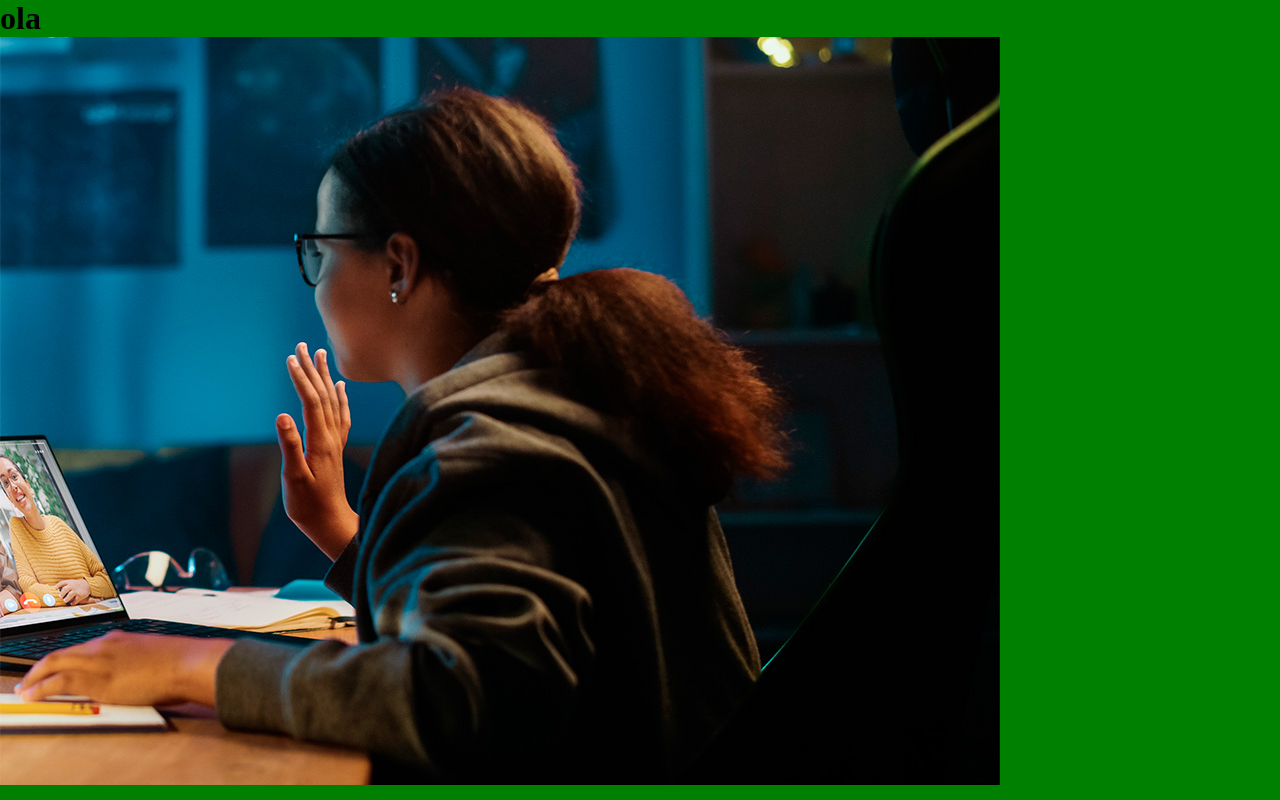
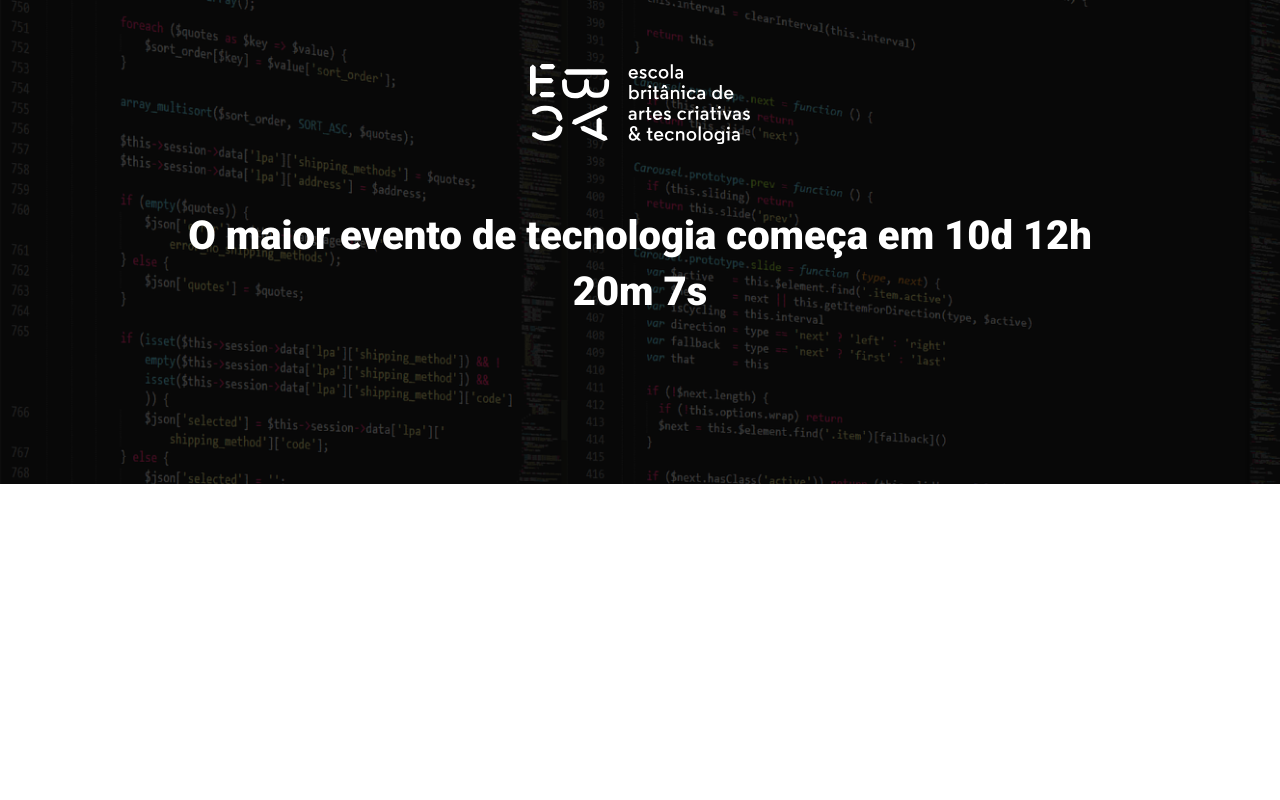
Before and after one commit to alvesgabrieel/landingPage_evento, a website built with Parcel: page src/index.html in a window 1280 px wide. Built offline with nearby package versions, Linux system fonts and the light colour scheme.

Commit message:
creating hero section

```diff
--- a/src/index.html
+++ b/src/index.html
@@ -1,15 +1,22 @@
 <!DOCTYPE html>
-<html lang="en">
+<html lang="pt-br">
 <head>
     <meta charset="UTF-8">
     <meta http-equiv="X-UA-Compatible" content="IE=edge">
     <meta name="viewport" content="width=device-width, initial-scale=1.0">
-    <title>Document</title>
+    <title>Ebac Tech Talks</title>
+    <link rel="preconnect" href="https://fonts.googleapis.com">
+    <link rel="preconnect" href="https://fonts.gstatic.com" crossorigin>
+    <link href="https://fonts.googleapis.com/css2?family=Roboto:wght@400;700;900&display=swap" rel="stylesheet">
     <link rel="stylesheet" href="styles/main.scss">
 </head>
 <body>
-    <h1>ola</h1>
-    <img src="./images/backend.png" alt="">
+    <header class="hero">
+        <div class="container">
+            <img class="hero__logo" src="./images/ebac_logo.svg" alt="EBAC">
+            <p class="hero__text">O maior evento de tecnologia começa em 10d 12h 20m 7s</p>
+        </div>
+    </header>
     <script src="./scripts/main.js"></script>
 </body>
 </html>
--- /dev/null
+++ b/src/styles/_hero.scss
@@ -0,0 +1,53 @@
+.hero {
+    padding-top: 64px;
+    padding-bottom: 100px;
+    background-image: url(../images/fundo.png);
+    background-repeat: no-repeat;
+    background-size: cover;
+    position: relative;
+
+    .container{
+        position: relative;
+    }
+
+    &::before{
+        position: absolute;
+        top: 0;
+        left: 0;
+        width: 100%;
+        height: 100%;
+        background-color: #000;
+        content: '';
+        opacity: 0.7;
+    }
+
+    &__logo{
+        margin: 0 auto;
+        height: 80px;
+        display: block;
+    }
+
+    &__text {
+        margin-top: 64px;
+        margin-bottom: 64px;
+        font-size: 40px;
+        line-height: 56px;
+        font-weight: 800;
+        text-align: center;
+    }
+
+    @media (max-width: 640px) {
+        padding: 40px 0;
+
+        &__logo {
+            height: 40px;
+        }
+
+        &__text {
+            font-size: 22px;
+            line-height: 24px;
+            margin: 24px 0;
+        }
+    }
+
+}
--- a/src/styles/main.scss
+++ b/src/styles/main.scss
@@ -1,9 +1,23 @@
+@use 'hero';
+
 *{
     padding: 0;
     margin: 0;
     box-sizing: border-box;
+    font-family: 'Roboto', sans-serif;
+    color: #fff;
 }
 
-body{
-    background-color: green;
+.container{
+    max-width: 960px;
+    width: 100%;
+    margin: 0 auto;
+
+    @media (max-width: 640px) {
+        max-width: 80%;
+    }
+
+    @media (max-width: 1024px) {
+        max-width: 90%;
+    }
 }
```
